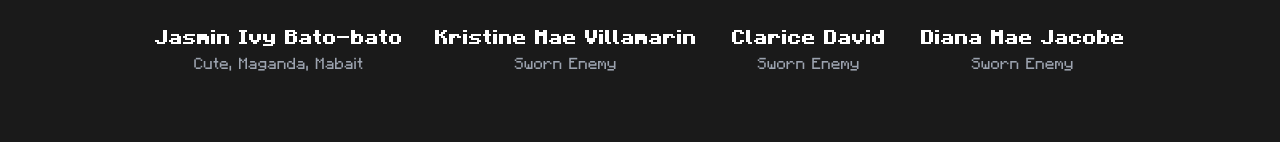
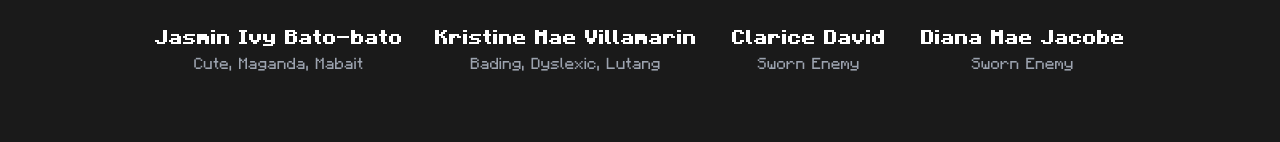
Before and after one commit to DavidBatoDev/dsa, a React (Vite) app: page /about in a window 1280 px wide. Shown: the part 304-446 px from the top of the page. Built offline with nearby package versions, Linux system fonts and the light colour scheme; a web font is replaced by a local one; what reactflow would draw is missing.

Commit message:
Update AboutPage.jsx

```diff
--- a/src/pages/AboutPage.jsx
+++ b/src/pages/AboutPage.jsx
@@ -13,7 +13,7 @@ const AboutPage = () => {
     },
     {
         name: "Kristine Mae Villamarin",
-        role: "Sworn Enemy",
+        role: "Bading, Dyslexic, Lutang",
         image: "/images/kristine.png"
     },
     {
```
